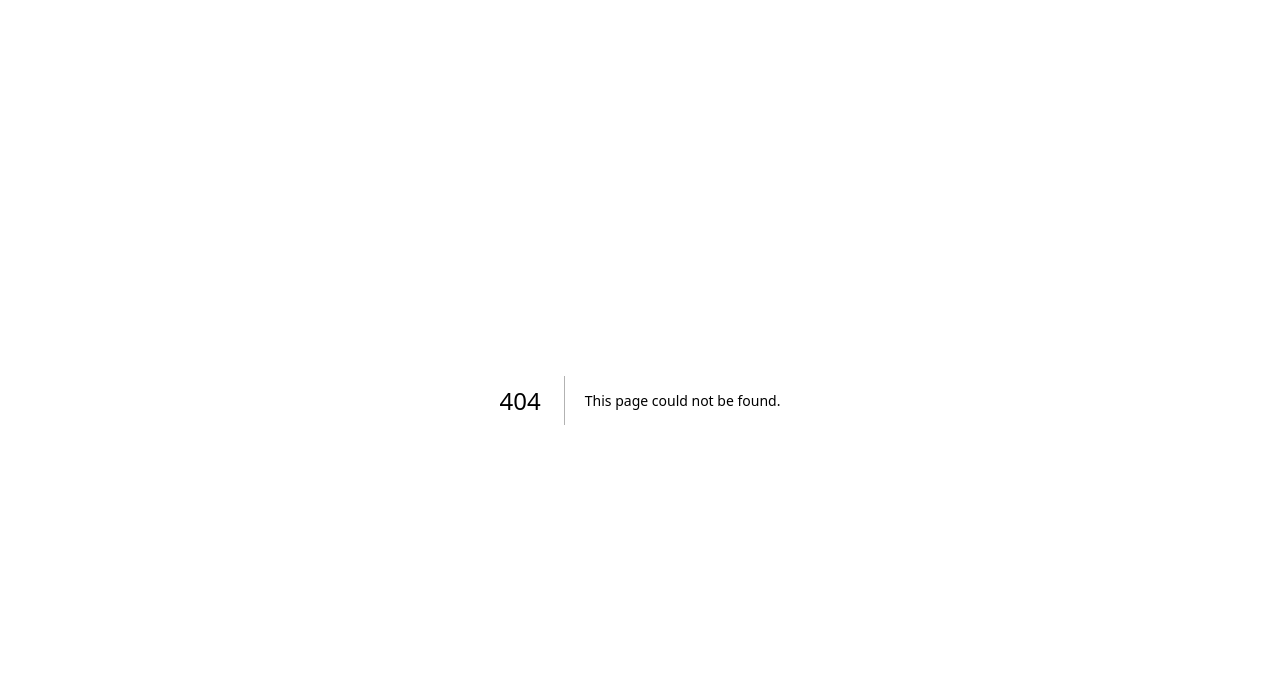
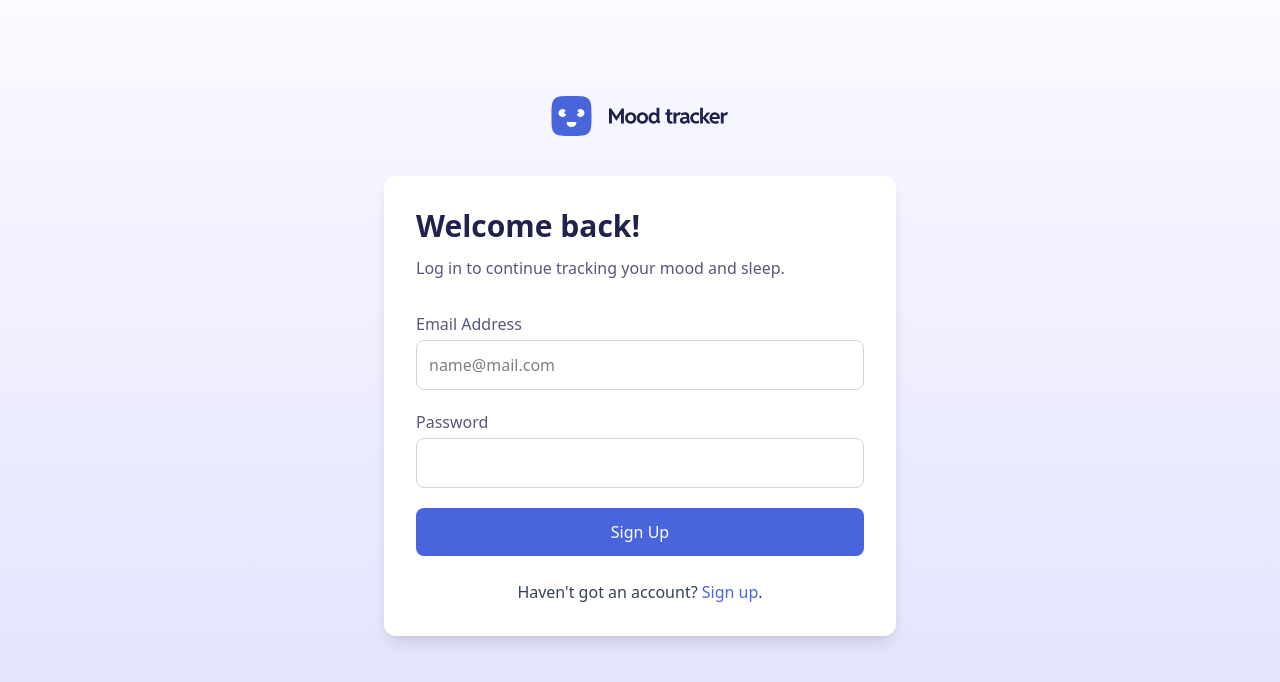
Before and after one commit to IderaNimah/mood-tracker, a Next.js app: page /admin-log-in in a window 1280 px wide. Before the commit this address had no page. Shown: the top 682 px of the page. Built offline with nearby package versions, Linux system fonts and the light colour scheme.

Commit message:
admin-log-in

```diff
--- /dev/null
+++ b/app/(auth)/admin-log-in/page.tsx
@@ -0,0 +1,69 @@
+import Image from "next/image";
+
+const LogIn = () => {
+  return (
+    <div className="min-h-screen w-full bg-[linear-gradient(to_bottom,#FAFAFF,#E0E0FF)] flex flex-col items-center pt-16 sm:pt-24">
+      <div className="w-full max-w-xl px-4 sm:px-6 lg:px-8">
+        <div className="flex justify-center mb-8 sm:mb-10">
+          <Image
+            src="/assets/logo.svg"
+            alt="Logo"
+            width={120}
+            height={120}
+            className="w-auto h-auto cursor-pointer"
+          />
+        </div>
+
+        <div className="bg-white rounded-xl shadow-lg p-6 sm:p-8">
+          <h1 className="text-xl sm:text-2xl md:text-3xl font-bold text-[#21214D] mb-2 sm:mb-3">
+            Welcome back!
+          </h1>
+          <p className="text-sm sm:text-base text-[#57577B] mb-6 sm:mb-8">
+            Log in to continue tracking your mood and sleep.
+          </p>
+
+          {/* Form */}
+          <form className="space-y-4 sm:space-y-5">
+            <div className="flex flex-col">
+              <label className="text-sm sm:text-base font-medium text-[#57577B] mb-1">
+                Email Address
+              </label>
+              <input
+                type="email"
+                placeholder="name@mail.com"
+                className="w-full p-2 sm:p-3 rounded-lg border border-gray-300 bg-white focus:outline-none focus:ring-2 focus:ring-[#4865DB]"
+              />
+            </div>
+
+            <div className="flex flex-col">
+              <label className="text-sm sm:text-base font-medium text-[#57577B] mb-1">
+                Password
+              </label>
+              <input
+                type="password"
+                className="w-full p-2 sm:p-3 rounded-lg border border-gray-300 bg-white focus:outline-none focus:ring-2 focus:ring-[#4865DB]"
+              />
+            </div>
+
+            <button
+              type="submit"
+              className="w-full bg-[#4865DB] text-white p-2 sm:p-3 rounded-lg font-medium cursor-pointer hover:bg-blue-700 transition-colors"
+            >
+              Sign Up
+            </button>
+          </form>
+
+          <p className="text-center text-sm sm:text-base text-gray-700 mt-4 sm:mt-6">
+          Haven&apos;t got an account?{" "}
+            <a href="#" className="text-[#4865DB] font-medium hover:underline">
+             Sign up
+            </a>
+            .
+          </p>
+        </div>
+      </div>
+    </div>
+  );
+};
+
+export default LogIn;
```
